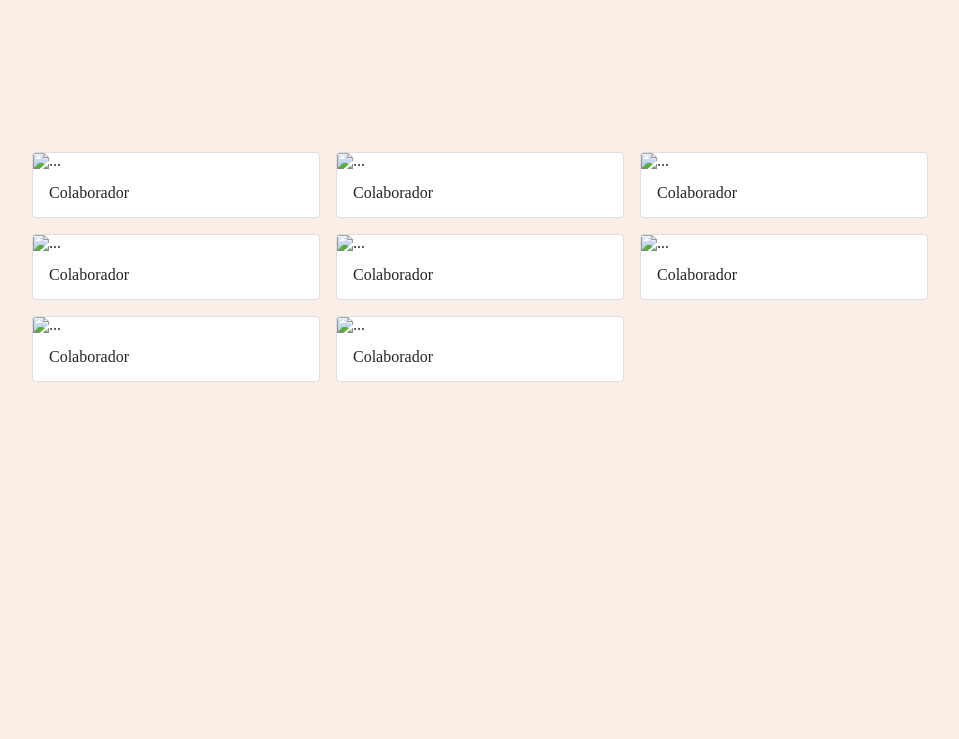
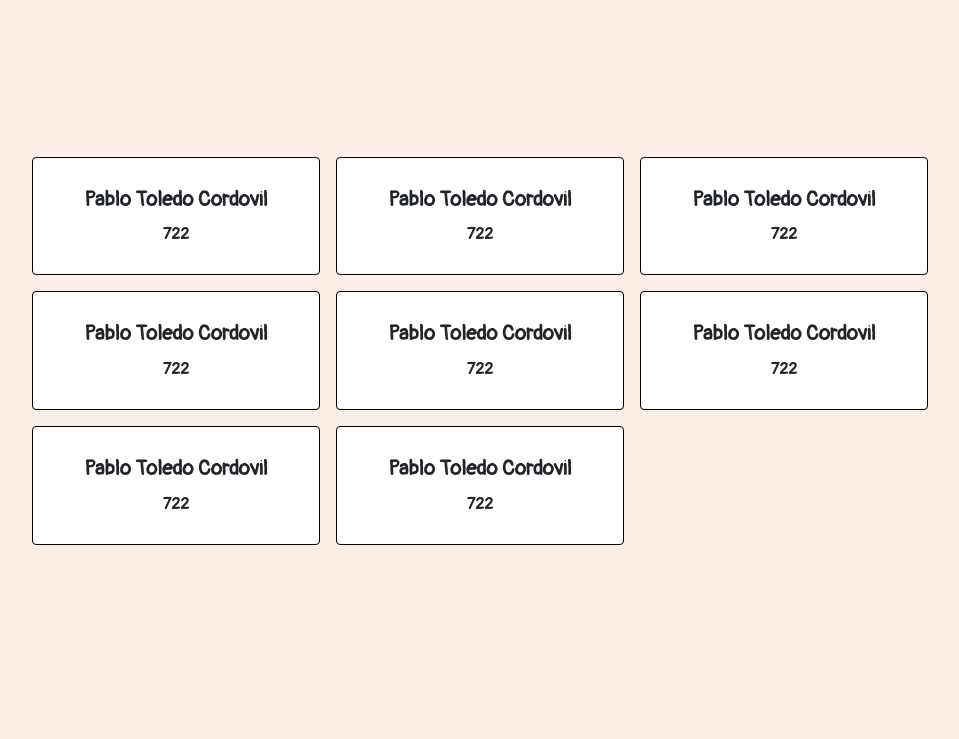
Before and after one commit to PabloToledoGit/aniversariantes-sarton-agosto, a plain HTML site: page index.html in a window 1280 px wide. Shown: the part 61-800 px from the top of the page, without its empty margins (128-1087 px from the left). Drawn offline with nearby package versions, Linux system fonts and the light colour scheme.

Commit message:
ajustando cards

```diff
--- a/css/header.css
+++ b/css/header.css
@@ -10,7 +10,7 @@
 .titulo__header{
 
     font-family: var(--font-titulo);
-    font-size: 1.3rem;
+    font-size: 1.6rem;
 }
 
 .botao__voltar__header{
--- a/css/main.css
+++ b/css/main.css
@@ -5,3 +5,29 @@
     gap: 1rem;
     margin-top: 10rem;
 }
+
+.card-body{
+    display: flex;
+    flex-direction: column;
+    align-items: center;
+    justify-content: center;
+    gap: 1rem;
+}
+
+.div__card__text{
+
+    font-family: var(--font-titulo);
+    font-weight: 600;
+    font-size: 1.3rem;
+}
+
+.div__card__text2{
+
+    font-size: 1rem;
+}
+
+.card{
+
+    padding: 1rem;
+    border: 1px ridge black;
+}
--- a/css/styles.css
+++ b/css/styles.css
@@ -13,3 +13,21 @@ body{
     padding: 0rem 10rem 0rem 10rem;
     background-color: #FAEEE7;
 }
+
+@media (max-width: 800px){
+    body{
+
+        padding: 0;
+        display: flex;
+        flex-direction: column;
+        padding: 0rem 4rem 0rem 4rem;
+
+    }
+
+    .nav__header{
+
+        margin: 0;
+        padding: 0;
+
+    }
+}
--- a/index.html
+++ b/index.html
@@ -25,71 +25,87 @@
     <main>
       <section class="secao__cards">
         <div class="card" style="width: 18rem">
-          <img src="..." class="card-img-top" alt="..." />
-          <div class="card-body">
-            <p class="card-text">
-              Colaborador
+          <div class="card-body div__card">
+            <p class="card-text div__card__text">
+              Pablo Toledo Cordovil
+            </p>
+            <p class="card-text div__card__text div__card__text2">
+              722
             </p>
           </div>
 
         </div>
         <div class="card" style="width: 18rem">
-          <img src="..." class="card-img-top" alt="..." />
-          <div class="card-body">
-            <p class="card-text">
-              Colaborador
+          <div class="card-body div__card">
+            <p class="card-text div__card__text">
+              Pablo Toledo Cordovil
+            </p>
+            <p class="card-text div__card__text div__card__text2">
+              722
             </p>
           </div>
 
         </div>
         <div class="card" style="width: 18rem">
-          <img src="..." class="card-img-top" alt="..." />
-          <div class="card-body">
-            <p class="card-text">
-              Colaborador
+          <div class="card-body div__card">
+            <p class="card-text div__card__text">
+              Pablo Toledo Cordovil
+            </p>
+            <p class="card-text div__card__text div__card__text2">
+              722
             </p>
           </div>
         </div>
         <div class="card" style="width: 18rem">
-          <img src="..." class="card-img-top" alt="..." />
-          <div class="card-body">
-            <p class="card-text">
-              Colaborador
+          <div class="card-body div__card">
+            <p class="card-text div__card__text">
+              Pablo Toledo Cordovil
+            </p>
+            <p class="card-text div__card__text div__card__text2">
+              722
             </p>
           </div>
         </div>
         <div class="card" style="width: 18rem">
-          <img src="..." class="card-img-top" alt="..." />
-          <div class="card-body">
-            <p class="card-text">
-              Colaborador
+          <div class="card-body div__card">
+            <p class="card-text div__card__text">
+              Pablo Toledo Cordovil
+            </p>
+            <p class="card-text div__card__text div__card__text2">
+              722
             </p>
           </div>
 
         </div>
         <div class="card" style="width: 18rem">
-          <img src="..." class="card-img-top" alt="..." />
-          <div class="card-body">
-            <p class="card-text">
-              Colaborador
+          <div class="card-body div__card">
+            <p class="card-text div__card__text">
+              Pablo Toledo Cordovil
+            </p>
+            <p class="card-text div__card__text div__card__text2">
+              722
             </p>
           </div>
 
         </div>
         <div class="card" style="width: 18rem">
-          <img src="..." class="card-img-top" alt="..." />
-          <div class="card-body">
-            <p class="card-text">
-              Colaborador
+          <div class="card-body div__card">
+            <p class="card-text div__card__text">
+              Pablo Toledo Cordovil
+            </p>
+            <p class="card-text div__card__text div__card__text2">
+              722
             </p>
           </div>
 
         </div>
         <div class="card" style="width: 18rem">
-          <img src="..." class="card-img-top" alt="..." />
-          <div class="card-body">
-            <p class="card-text">
-              Colaborador
+          <div class="card-body div__card">
+            <p class="card-text div__card__text">
+              Pablo Toledo Cordovil
+            </p>
+            <p class="card-text div__card__text div__card__text2">
+              722
             </p>
           </div>
 
```
